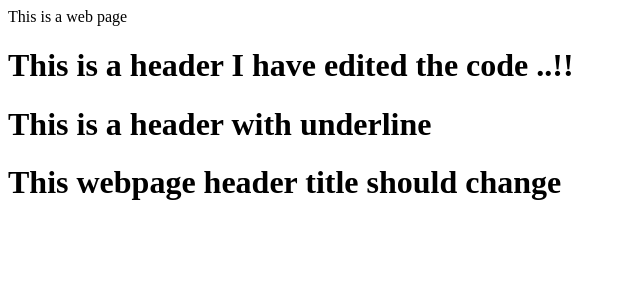
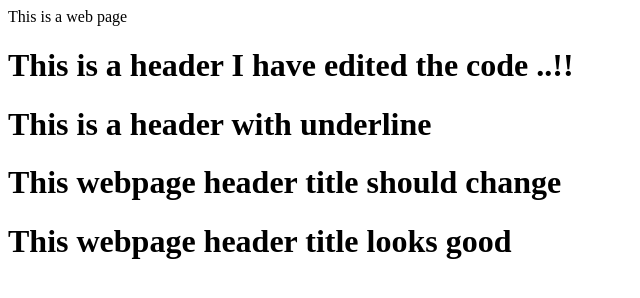
Before and after one commit to ajaysingh3200/git-demo-31-04, a plain HTML site: page index.html in a window 1280 px wide. Shown: the whole page, without its empty margins (0-640 px from the left). Drawn offline with Linux system fonts and the light colour scheme.

Commit message:
Added one line on index.html

```diff
--- a/index.html
+++ b/index.html
@@ -2,3 +2,4 @@
 <h1> This is a header I have edited the code ..!! <h1>
 <h1> This is a header with underline <h1>
 <h1> This webpage header title should change <h1>
+<h1> This webpage header title looks good <h1>
```
